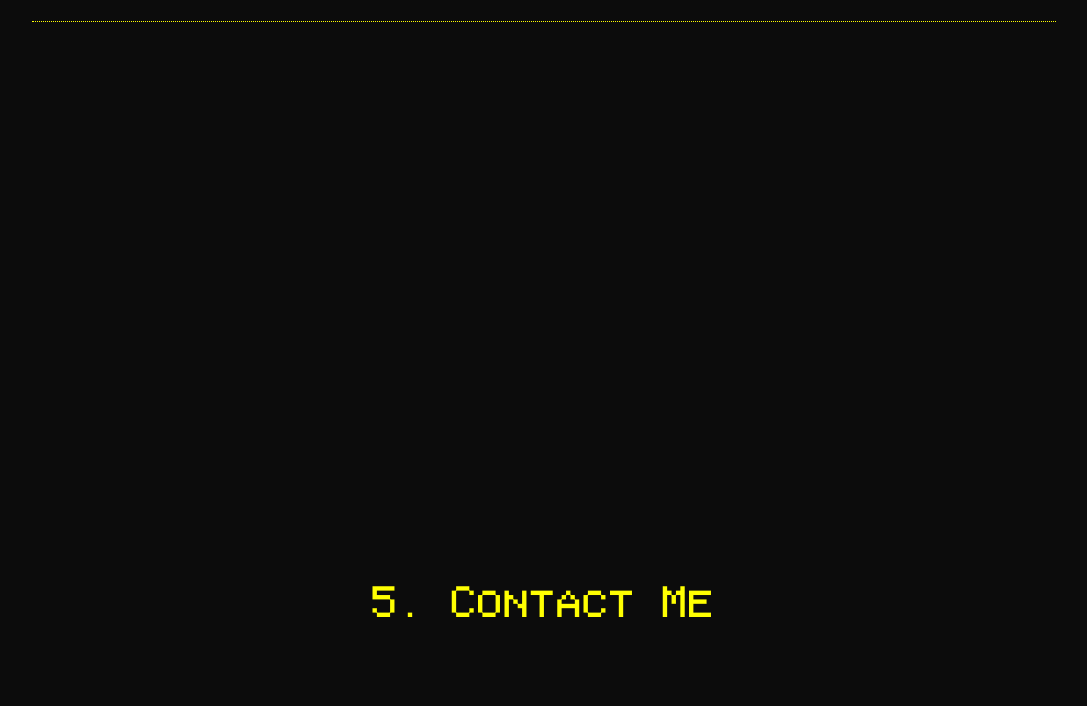
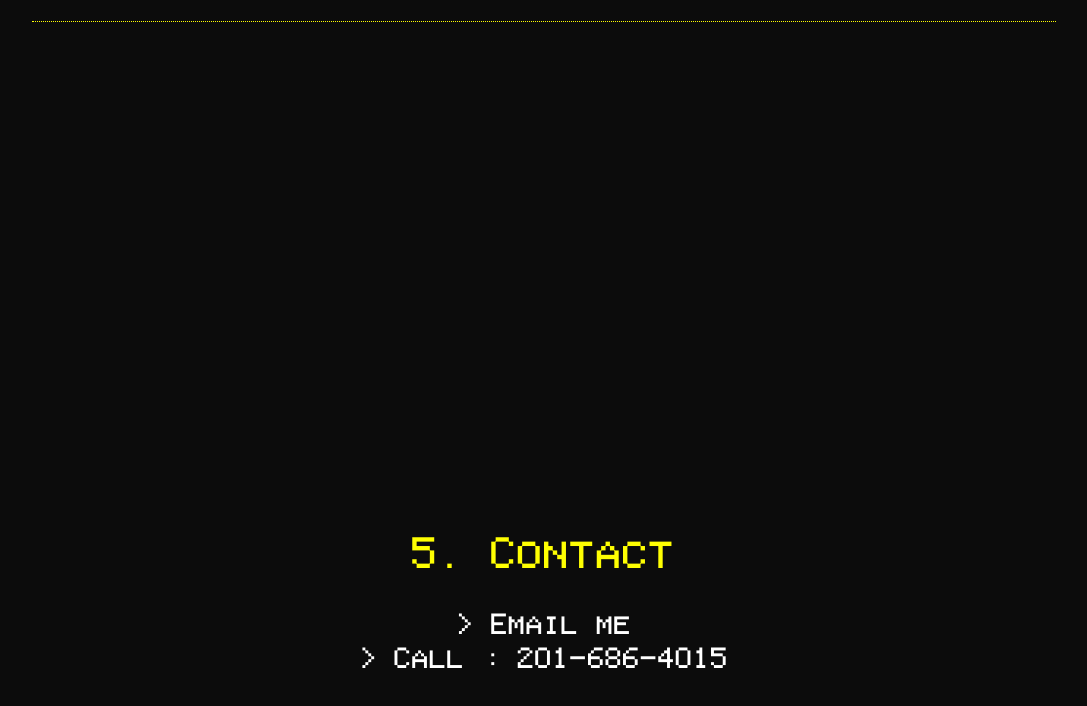
Before and after one commit to badjub1es/personal_site, a React (Create React App) app: page / in a window 1280 px wide. Shown: the part 5358-6064 px from the top of the page, without its empty margins (121-1208 px from the left). Built offline with nearby package versions, Linux system fonts and the light colour scheme.

Commit message:
added contact information

```diff
--- a/src/Components/NavBar/index.js
+++ b/src/Components/NavBar/index.js
@@ -218,9 +218,15 @@ const NavBar = () => {
                     </div>
                 </div>
                 <div ref={ref5} className='body-section'>
-                    <div style={{fontSize: "45px", color: "#FFFF02"}}>
-                        5. Contact Me
+                    <div style={{fontSize: "45px", color: "#FFFF02", marginBottom: "30px"}}>
+                        5. Contact
                     </div>
+                    <div
+                        style={{ cursor: "pointer", fontSize: "30px" }}
+                        onClick={() => window.open('mailto:theanthonyarellano@gmail.com')}> {'>'} Email me</div>
+                    <div
+                        style={{ fontSize: "30px" }}
+                        >{'> Call : 201-686-4015'}</div>
                 </div>
             </div>
         </div>
```
